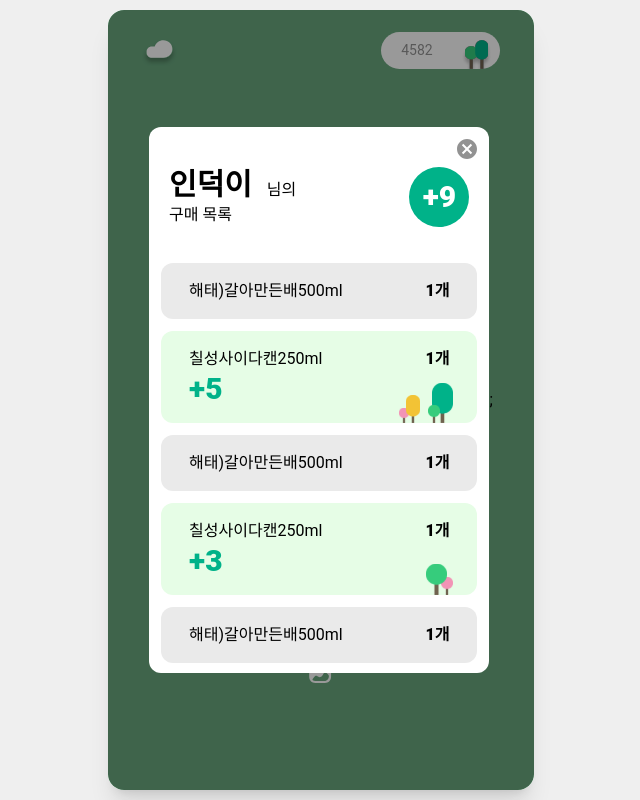
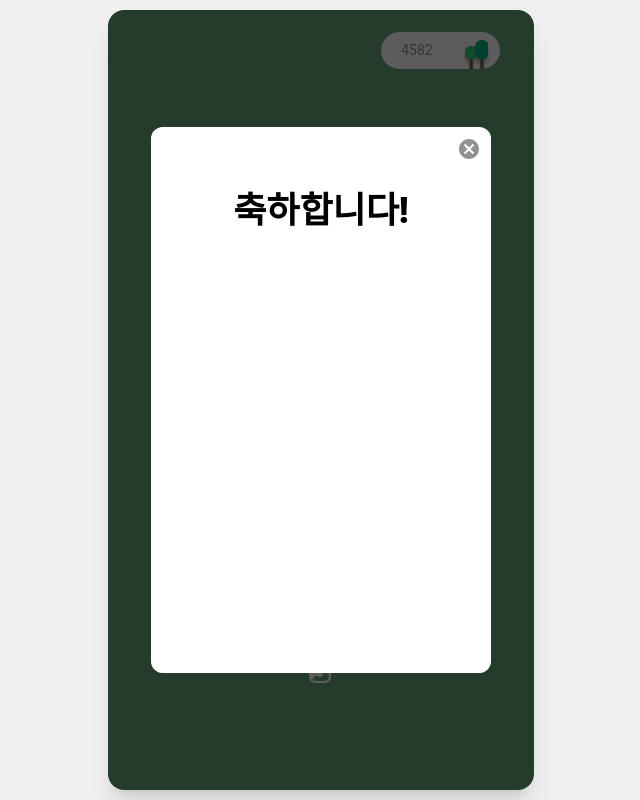
Before and after one commit to kmyobin/Net-Zero_Hackathon, a React (Create React App) app: page / in a window 1280 px wide. Shown: the whole page, without its empty margins (319-959 px from the left). Built offline with nearby package versions, Linux system fonts and the light colour scheme; no server answers; a web font is replaced by a local one.

Commit message:
kmyobin commit

```diff
--- a/src/components/main/MainContent.jsx
+++ b/src/components/main/MainContent.jsx
@@ -8,6 +8,7 @@ import Receipt from "../../assets/images/icons/receipt.svg";
 
 import AWS from "aws-sdk";
 import PurchaseModal from "./PurchaseModal";
+import NoticeModal from "./NoticeModal";
 const REGION = process.env.REACT_APP_AWS_REGION;
 const ACCESS_KEY = process.env.REACT_APP_AWS_ACCESS_KEY;
 const SECRET_KEY = process.env.REACT_APP_AWS_SECRET_KEY;
@@ -22,7 +23,9 @@ AWS.config.update({
 function MainContent() {
   const navigate = useNavigate();
   const photoInput = useRef(null);
-  const [modalOpen, setModalOpen] = useState(true);
+  const [purchaseOpen, setPurchaseOpen] = useState(true);
+  const [noticeOpen, setNoticeOpen] = useState(true);
+
 
   const onClickImage = () => {
     navigate("gallery");
@@ -54,11 +57,11 @@ function MainContent() {
           } else {
             console.log("성공", data);
             pic_url = data.Location;
-            setModalOpen(true);
+            setPurchaseOpen(true);
           }
         });
 
-        if (modalOpen) {
+        if (purchaseOpen) {
           // BE API 주소 요청
         }
       }
@@ -74,10 +77,14 @@ function MainContent() {
     <>
       <div className="bg-[#68A67D] w-full h-full">
         <div className="">
-          {modalOpen && (
-            <PurchaseModal modalOpen={modalOpen} setModalOpen={setModalOpen} />
+          {purchaseOpen && (
+            <PurchaseModal
+              purchaseOpen={purchaseOpen}
+              setPurchaseOpen={setPurchaseOpen}
+            />
           )}
         </div>
+        <div className="">{noticeOpen && <NoticeModal noticeOpen={noticeOpen} setNoticeOpen={setNoticeOpen} />}</div>
         <Header />
         <div>
           <div className="mt-[16%] flex justify-center items-center relative">
--- /dev/null
+++ b/src/components/main/NoticeModal.jsx
@@ -0,0 +1,27 @@
+import React from 'react'
+import Cancel from "../../assets/images/icons/cancel.svg";
+import LevelUp from "../../assets/images/icons"
+function NoticeModal({ noticeOpen, setNoticeOpen }) {
+  const onClickCancel = () => {
+    setNoticeOpen(!noticeOpen);
+  };
+  return (
+    <div className="absolute top-0 left-0 rounded-2xl w-full h-full z-10 bg-[rgba(0,0,0,0.4)]  flex justify-center items-center">
+      <div className="relative w-[80%] h-[70%] rounded-xl bg-white z-20 ">
+        <img
+          src={Cancel}
+          alt="cancel"
+          className="absolute right-3 top-3 cursor-pointer"
+          onClick={onClickCancel}
+        />
+
+        <div className='flex justify-center items-center'>
+          <div className='font-[1000] text-4xl mt-16'>축하합니다!</div>
+        </div>
+
+      </div>
+    </div>
+  );
+}
+
+export default NoticeModal
--- a/src/components/main/PurchaseModal.jsx
+++ b/src/components/main/PurchaseModal.jsx
@@ -4,10 +4,10 @@ import Tree1 from "../../assets/images/icons/tree_1.svg"
 import Tree2 from "../../assets/images/icons/tree_2.svg"
 import Tree3 from "../../assets/images/icons/tree_3.svg";
 
-function PurchaseModal({ modalOpen, setModalOpen }) {
+function PurchaseModal({ purchaseOpen, setPurchaseOpen }) {
   const onClickCancel = () => {
-    setModalOpen(!modalOpen)
-  }
+    setPurchaseOpen(!purchaseOpen);
+  };
   return (
     <div className="absolute top-0 left-0 rounded-2xl w-full h-full z-10 bg-[rgba(0,0,0,0.4)]  flex justify-center items-center">
       <div className="relative w-[80%] h-[70%] rounded-xl bg-white z-20 ">
@@ -95,10 +95,8 @@ function PurchaseModal({ modalOpen, setModalOpen }) {
           </div>
         </div>
       </div>
-      ;
     </div>
   );
-
 }
 
 export default PurchaseModal;
--- a/src/layout/Header.jsx
+++ b/src/layout/Header.jsx
@@ -21,7 +21,7 @@ function Header() {
     <nav className="flex h-20 w-full items-center p-[8%] bg-[rgba(100,100,100,0)]">
       <div className="flex justify-between w-full ">
         <div className="flex justify-center items-center">
-          {Lo.includes("gallery") ? (
+          {Lo.includes("gallery") && (
             <img
               src={Home}
               alt="Home"
@@ -30,17 +30,6 @@ function Header() {
               onClick={onClickHome}
               className="cursor-pointer transition-all hover:scale-110"
             />
-          ) : (
-            <div className="">
-              <img
-                src={Cloud}
-                alt="Cloud"
-                width={35}
-                height={35}
-                onClick={onClickCloud}
-                className="cursor-pointer transition-all hover:scale-110"
-              />
-            </div>
           )}
         </div>
         <div>
```
Also changed, not shown: src/assets/images/icons/levelup.svg (added).
